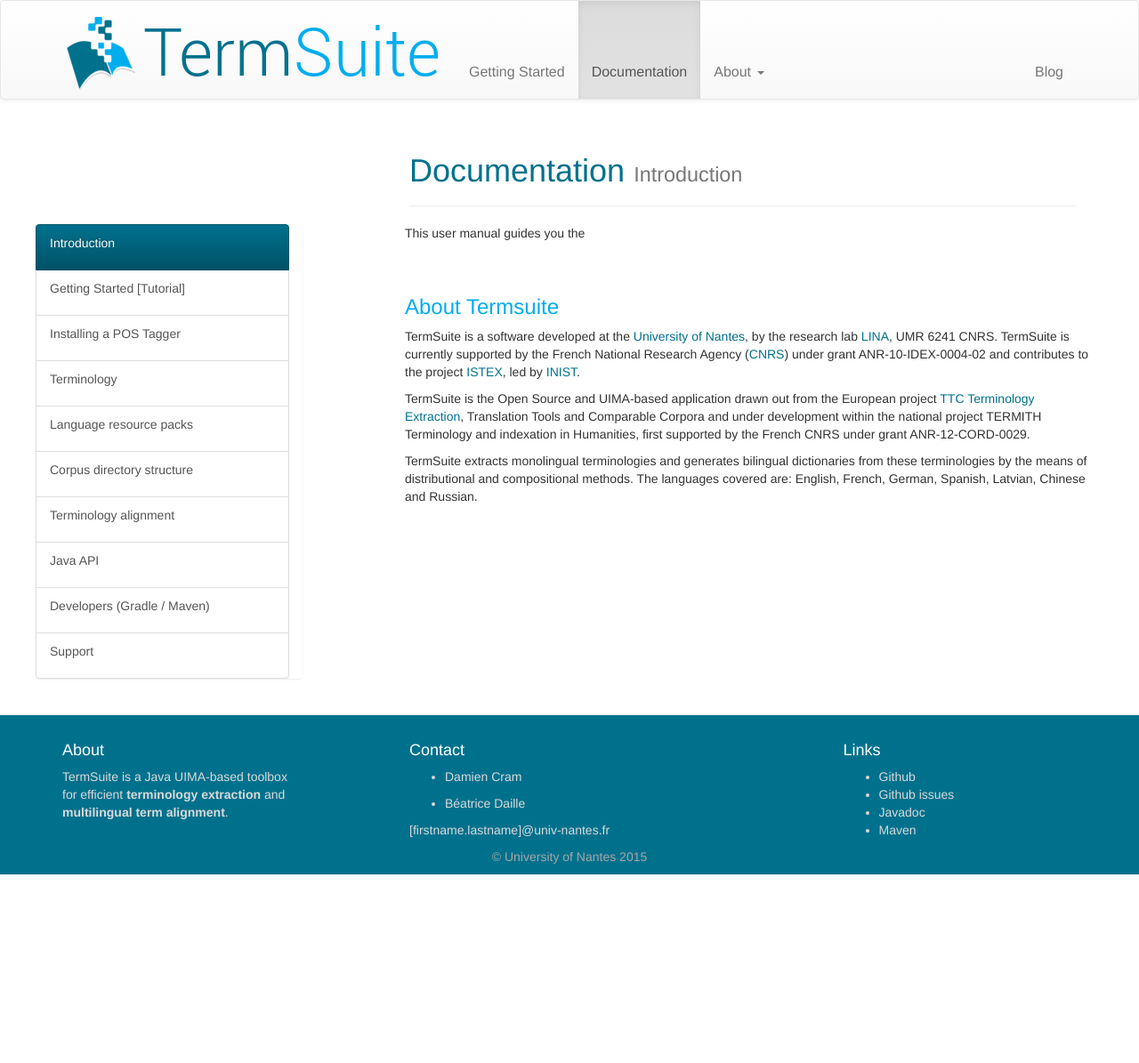
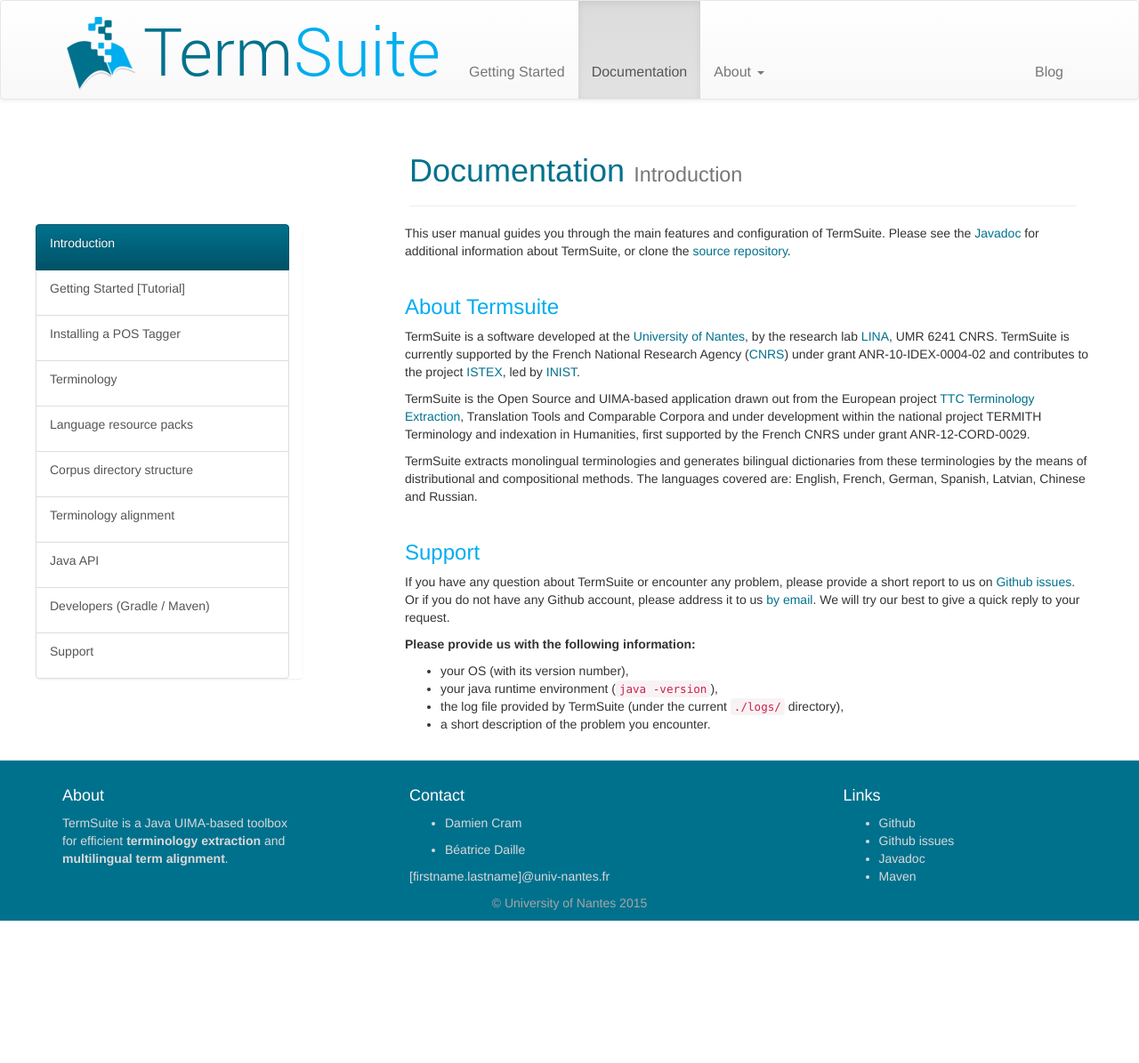
Before and after one commit to termsuite/termsuite.github.io, a Jekyll site: the page built from _documentation/10-introduction.md, in a window 1280 px wide. Shown: the whole page at 89% size. Built offline with Jekyll 4.4.1, drawn with Linux system fonts in a browser that asks for light colours; nearby versions of some CDN libraries; before the commit the page ends 1143 px from its top, so only the background shows below that.

Commit message:
Improved doc layout

```diff
--- a/_documentation/10-introduction.md
+++ b/_documentation/10-introduction.md
@@ -6,8 +6,13 @@
 
 ---
 
-This user manual guides you the
+This user manual guides you through the main features and configuration of TermSuite. Please see the [Javadoc]({{site.javadoc}}) for additional information about TermSuite, or clone the [source repository]({{site.github}}).
+
 
 ### About Termsuite
 
 {% include about.md %}
+
+### Support
+
+{% include support.md %}
--- /dev/null
+++ b/_includes/support.md
@@ -0,0 +1,8 @@
+
+If you have any question about TermSuite or encounter any problem, please provide a short report to us on [Github issues]({{site.github}}/issues). Or if you do not have any Github account, please address it to us [by email](/contact). We will try our best to give a quick reply to your request.
+
+**Please provide us with the following information:**
+ - your OS (with its version number),
+ - your java runtime environment (`java -version`),
+ - the log file provided by TermSuite (under the current `./logs/` directory),
+ - a short description of the problem you encounter.
--- a/_layouts/documentation.html
+++ b/_layouts/documentation.html
@@ -29,7 +29,7 @@
 
     <div class="col-md-8">
 
-      <article class="post-content">
+      <article class="doc-content">
         {{ content }}
       </article>
     </div>
--- a/_sass/_documentation.scss
+++ b/_sass/_documentation.scss
@@ -1,3 +1,4 @@
+.doc-content {
   #markdown-toc {
     background-color: $code-background;
     padding: 25px;
@@ -5,7 +6,7 @@
     border-radius: 4px;
   }
 
-
   h3 {
-  padding-top: 40px;
+    padding-top: 20px;
   }
+}
```
Also changed, not shown: _documentation/50-developers.md (+1 -0 lines), _documentation/55-support.md (+1 -7 lines). Lines whose indentation alone changed are shown as unchanged.
